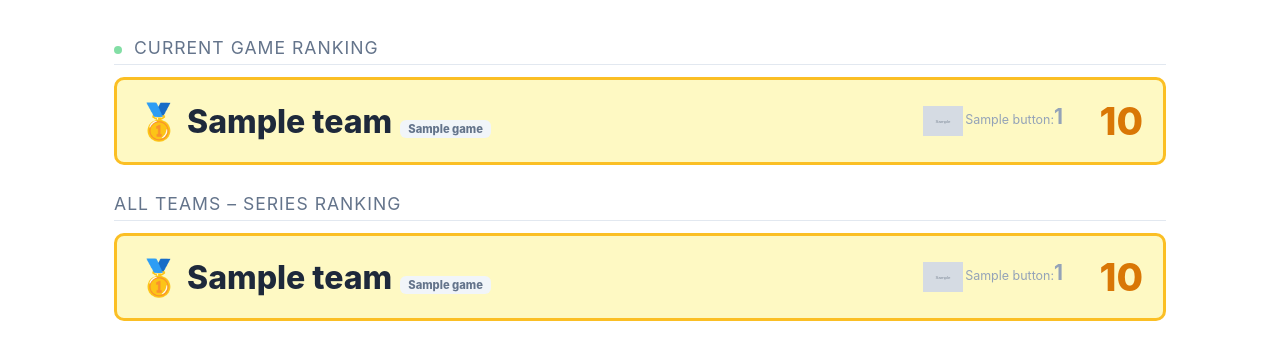
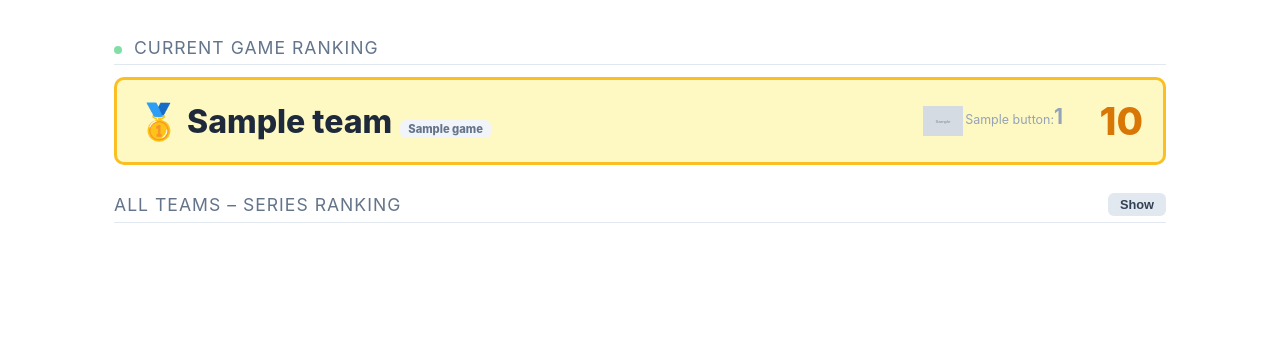
Before and after one commit to calvinchen0810/robot-score, a FastAPI app: page /dashboard in a window 1280 px wide. Shown: the part 248-608 px from the top of the page. Run offline with FastAPI, Linux system fonts and the light colour scheme; tables that the repository leaves empty hold one stand-in row (values such as "Sample post"); grey boxes marked "Sample" are stand-in pictures.

Commit message:
add a show/hide button in dashboard page for series ranking

```diff
--- a/templates/dashboard.html
+++ b/templates/dashboard.html
@@ -107,13 +107,28 @@
       <div class="section-title"><span class="live-dot"></span> Current Game Ranking</div>
       <div id="gameRanking"></div>
 
-      <div class="section-title">All Teams – Series Ranking</div>
-      <div id="allRanking"></div>
+      <div class="section-title" style="display:flex;align-items:center;justify-content:space-between">
+        <span>All Teams – Series Ranking</span>
+        <button id="toggleSeriesBtn" onclick="toggleSeriesRanking()" style="background:#e2e8f0;color:#334155;border:none;padding:4px 12px;border-radius:6px;font-size:0.8rem;font-weight:600;cursor:pointer">Show</button>
+      </div>
+      <div id="allRanking" style="display:none"></div>
     </div>
   </div>
 
   <script>
     function esc(s) { const d = document.createElement('div'); d.textContent = s; return d.innerHTML; }
+
+    function toggleSeriesRanking() {
+      const el = document.getElementById('allRanking');
+      const btn = document.getElementById('toggleSeriesBtn');
+      if (el.style.display === 'none') {
+        el.style.display = '';
+        btn.textContent = 'Hide';
+      } else {
+        el.style.display = 'none';
+        btn.textContent = 'Show';
+      }
+    }
 
     // Store previous rank positions per container
     const prevRanks = {};
```
